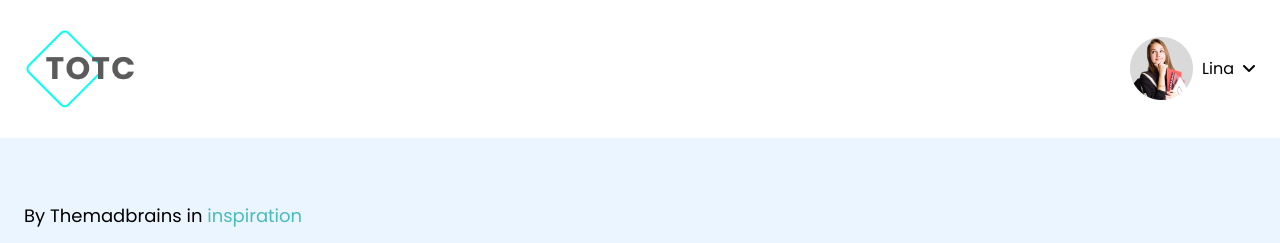
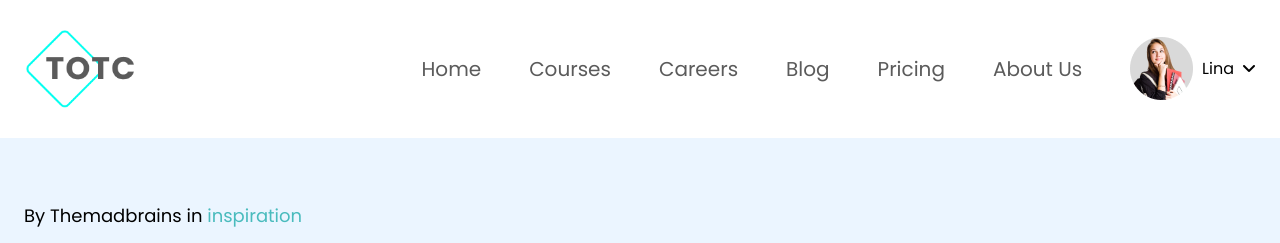
Before and after one commit to huynx15/xuongth_nhom6, a plain HTML site: page blog.html in a window 1280 px wide. Shown: the top 243 px of the page. Drawn offline with nearby package versions, Linux system fonts and the light colour scheme; a script that the page names is missing; files whose address does not match are found by name.

Commit message:
Update blog.html

```diff
--- a/blog.html
+++ b/blog.html
@@ -33,22 +33,22 @@
                 <nav class="flex items-center">
                     <ul class="flex items-center">
                         <li>
-                            <a href="#" class="text-xl text-white mr-12">Home</a>
+                            <a href="./" class="text-xl text-[#5B5B5B] mr-12">Home</a>
                         </li>
                         <li>
-                            <a href="#" class="text-xl text-white mr-12">Courses</a>
+                            <a href="#" class="text-xl text-[#5B5B5B] mr-12">Courses</a>
                         </li>
                         <li>
-                            <a href="#" class="text-xl text-white mr-12">Careers</a>
+                            <a href="#" class="text-xl text-[#5B5B5B] mr-12">Careers</a>
                         </li>
                         <li>
-                            <a href="./blog.html" class="text-xl text-white mr-12">Blog</a>
+                            <a href="./blog.html" class="text-xl text-[#5B5B5B] mr-12">Blog</a>
                         </li>
+						<li>
+							<a href="./memberShip.html" class="text-xl text-[#5B5B5B] mr-12">Pricing</a>
+						</li>
                         <li>
-                            <a href="./memberShip.html" class="text-xl text-white mr-12">Pricing</a>
-                        </li>
-                        <li>
-                            <a href="#" class="text-xl text-white mr-12">About Us</a>
+                            <a href="#" class="text-xl text-[#5B5B5B] mr-12">About Us</a>
                         </li>
                     </ul>
                     <div class="flex items-center space-x-2">
```
